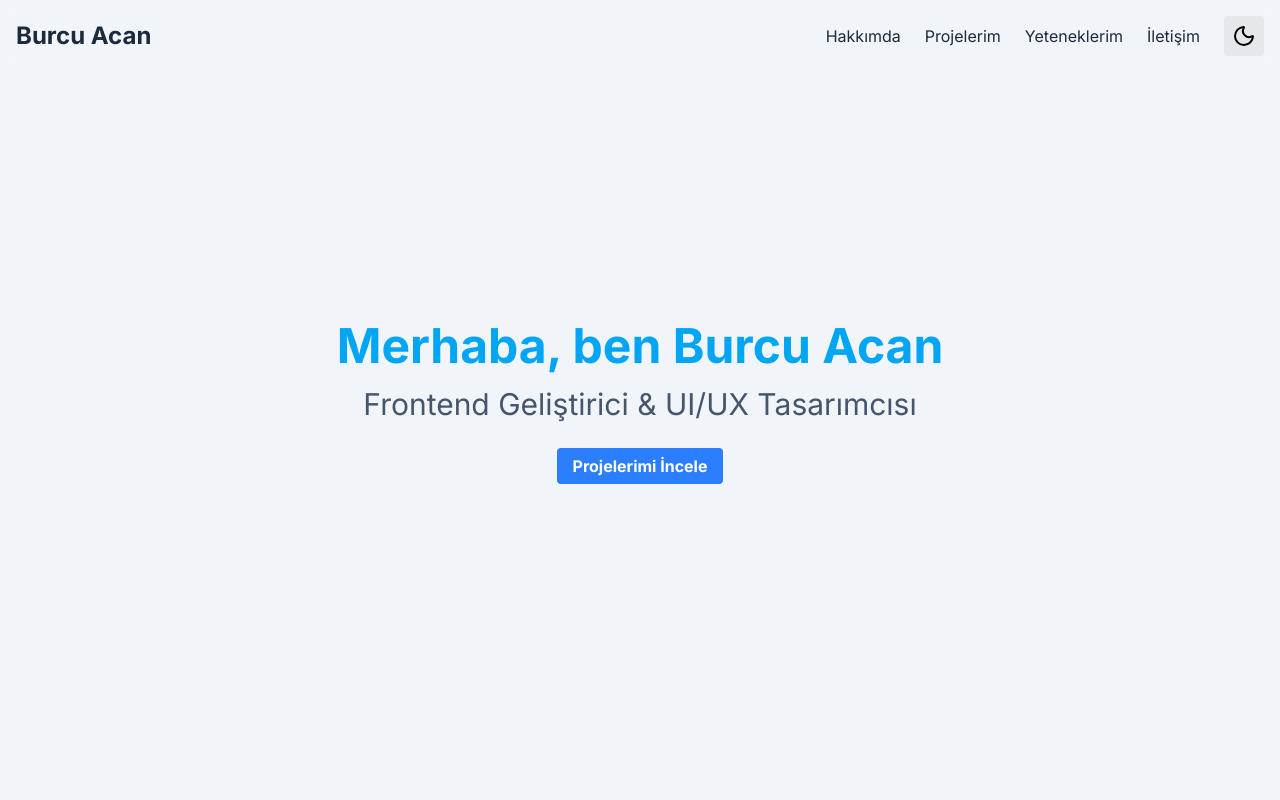
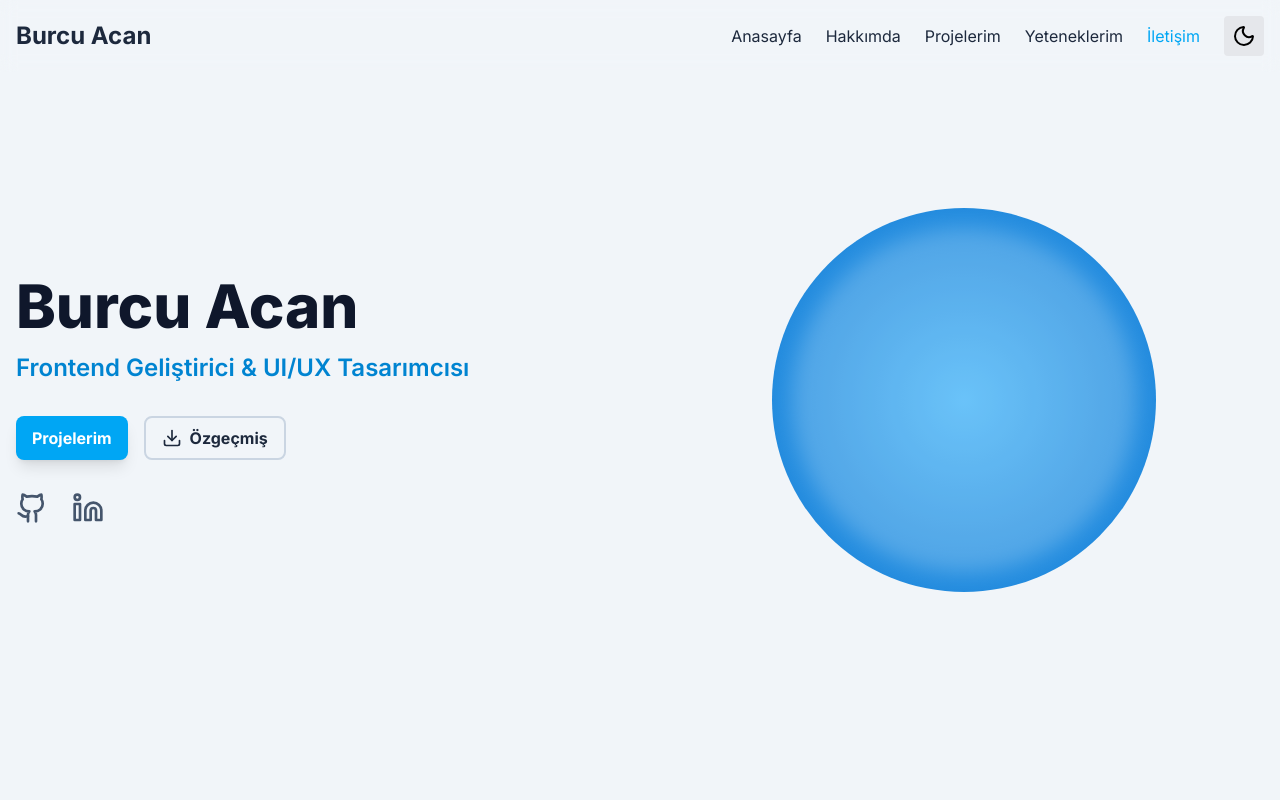
Before and after one commit to BurcuAcan/burcuacan-website, a Next.js app: page / in a window 1280 px wide. Shown: the top 800 px of the page. Built offline with nearby package versions, Linux system fonts and the light colour scheme.

Commit message:
feat: scroll behavior fix: home page design refactor

```diff
--- a/package.json
+++ b/package.json
@@ -14,7 +14,8 @@
     "next": "15.4.5",
     "next-themes": "^0.4.6",
     "react": "19.1.0",
-    "react-dom": "19.1.0"
+    "react-dom": "19.1.0",
+    "react-intersection-observer": "^9.16.0"
   },
   "devDependencies": {
     "@eslint/eslintrc": "^3",
--- a/src/app/globals.css
+++ b/src/app/globals.css
@@ -1,5 +1,9 @@
 @import url('https://fonts.googleapis.com/css2?family=Inter:wght@400;700;800&display=swap');
 @import "tailwindcss";
+
+html {
+  scroll-behavior: smooth;
+}
 
 body {
   font-family: 'Inter', sans-serif;
--- a/src/app/page.tsx
+++ b/src/app/page.tsx
@@ -1,3 +1,7 @@
+"use client";
+
+import { useState, useEffect } from 'react';
+import { useInView } from 'react-intersection-observer';
 import Header from '@/components/organisms/Header';
 import Hero from '@/components/organisms/Hero';
 import About from '@/components/organisms/About';
@@ -6,16 +10,37 @@ import Skills from '@/components/organisms/Skills';
 import Contact from '@/components/organisms/Contact';
 import Footer from '@/components/organisms/Footer';
 
+const SectionWrapper = ({ id, children, onInView }: { id: string, children: React.ReactNode, onInView: (id: string) => void }) => {
+  const { ref, inView } = useInView({
+    threshold: 0,
+    rootMargin: "-50% 0px -50% 0px"
+  });
+
+  useEffect(() => {
+    if (inView) {
+      onInView(id);
+    }
+  }, [inView, id, onInView]);
+
+  return <div ref={ref}>{children}</div>;
+};
+
 export default function Home() {
+  const [activeSection, setActiveSection] = useState('hero');
+
+  const handleInView = (id: string) => {
+    setActiveSection(id);
+  };
+
   return (
     <div className="bg-slate-100 dark:bg-slate-900 text-slate-800 dark:text-slate-200">
-      <Header />
+      <Header activeSection={activeSection} />
       <main>
-        <Hero />
-        <About />
-        <Projects />
-        <Skills />
-        <Contact />
+        <SectionWrapper id="hero" onInView={handleInView}><Hero /></SectionWrapper>
+        <SectionWrapper id="about" onInView={handleInView}><About /></SectionWrapper>
+        <SectionWrapper id="projects" onInView={handleInView}><Projects /></SectionWrapper>
+        <SectionWrapper id="skills" onInView={handleInView}><Skills /></SectionWrapper>
+        <SectionWrapper id="contact" onInView={handleInView}><Contact /></SectionWrapper>
       </main>
       <Footer />
     </div>
--- a/src/app/providers/theme-provider.tsx
+++ b/src/app/providers/theme-provider.tsx
@@ -5,7 +5,7 @@ import { ThemeProvider as NextThemesProvider } from "next-themes";
 
 export function ThemeProvider({ children }: { children: React.ReactNode }) {
   return (
-    <NextThemesProvider attribute="class" defaultTheme="system" enableSystem>
+    <NextThemesProvider attribute="class" defaultTheme="system" enableSystem disableTransitionOnChange={true}>
       {children}
     </NextThemesProvider>
   );
--- a/src/components/atoms/Button.tsx
+++ b/src/components/atoms/Button.tsx
@@ -5,21 +5,29 @@ interface ButtonProps {
   onClick?: () => void;
   className?: string;
   href?: string;
+  variant?: 'primary' | 'secondary';
 }
 
-const Button = ({ children, onClick, className, href }: ButtonProps) => {
-  const baseClasses = "bg-blue-500 hover:bg-blue-700 text-white font-bold py-2 px-4 rounded";
+const Button = ({ children, onClick, className, href, variant = 'primary' }: ButtonProps) => {
+  const baseClasses = "inline-flex items-center justify-center font-bold py-2 px-4 rounded-lg transition-all duration-300";
+
+  const variants = {
+    primary: "bg-sky-500 hover:bg-sky-600 text-white shadow-lg hover:shadow-sky-500/50",
+    secondary: "bg-transparent hover:bg-slate-200 dark:hover:bg-slate-700 border-2 border-slate-300 dark:border-slate-600 text-slate-800 dark:text-slate-200",
+  };
+
+  const finalClasses = `${baseClasses} ${variants[variant]} ${className}`;
 
   if (href) {
     return (
-      <a href={href} className={`${baseClasses} ${className}`}>
+      <a href={href} className={finalClasses}>
         {children}
       </a>
     );
   }
 
   return (
-    <button onClick={onClick} className={`${baseClasses} ${className}`}>
+    <button onClick={onClick} className={finalClasses}>
       {children}
     </button>
   );
--- /dev/null
+++ b/src/components/molecules/InteractiveVisual.tsx
@@ -0,0 +1,35 @@
+"use client";
+
+import { motion } from 'framer-motion';
+
+const InteractiveVisual = () => {
+  return (
+    <motion.div
+      className="w-80 h-80 md:w-96 md:h-96 relative"
+      whileHover={{ scale: 1.05 }}
+      transition={{ type: "spring", stiffness: 300 }}
+    >
+      <motion.div
+        className="absolute inset-0 rounded-full"
+        animate={{
+          background: [
+            "radial-gradient(circle, rgba(56,189,248,1) 0%, rgba(2,132,199,1) 100%)",
+            "radial-gradient(circle, rgba(96,165,250,1) 0%, rgba(37,99,235,1) 100%)",
+            "radial-gradient(circle, rgba(56,189,248,1) 0%, rgba(2,132,199,1) 100%)",
+          ],
+        }}
+        transition={{
+          duration: 8,
+          repeat: Infinity,
+          repeatType: "mirror",
+        }}
+      />
+      <motion.div
+        className="absolute inset-5 rounded-full bg-slate-100 dark:bg-slate-900 opacity-20"
+        style={{ filter: 'blur(10px)' }}
+      />
+    </motion.div>
+  );
+};
+
+export default InteractiveVisual;
--- a/src/components/organisms/Header.tsx
+++ b/src/components/organisms/Header.tsx
@@ -1,7 +1,17 @@
 import Link from 'next/link';
 import { ThemeToggleButton } from '@/components/atoms/ThemeToggleButton';
 
-const Header = () => {
+interface HeaderProps {
+  activeSection: string;
+}
+
+const Header = ({ activeSection }: HeaderProps) => {
+  const getLinkClass = (section: string) => {
+    return `hover:text-sky-500 transition-colors duration-300 ${
+      activeSection === section ? 'text-sky-500' : ''
+    }`;
+  };
+
   return (
     <header className="fixed top-0 left-0 right-0 z-50 transition-all duration-300 bg-transparent backdrop-blur-sm">
       <div className="container mx-auto flex justify-between items-center p-4">
@@ -10,10 +20,11 @@ const Header = () => {
         </div>
         <nav className="flex items-center space-x-6">
           <ul className="flex space-x-6">
-            <li><Link href="#about" className="hover:text-sky-500 transition-colors duration-300">Hakkımda</Link></li>
-            <li><Link href="#projects" className="hover:text-sky-500 transition-colors duration-300">Projelerim</Link></li>
-            <li><Link href="#skills" className="hover:text-sky-500 transition-colors duration-300">Yeteneklerim</Link></li>
-            <li><Link href="#contact" className="hover:text-sky-500 transition-colors duration-300">İletişim</Link></li>
+            <li><Link href="#hero" className={getLinkClass('hero')}>Anasayfa</Link></li>
+            <li><Link href="#about" className={getLinkClass('about')}>Hakkımda</Link></li>
+            <li><Link href="#projects" className={getLinkClass('projects')}>Projelerim</Link></li>
+            <li><Link href="#skills" className={getLinkClass('skills')}>Yeteneklerim</Link></li>
+            <li><Link href="#contact" className={getLinkClass('contact')}>İletişim</Link></li>
           </ul>
           <ThemeToggleButton />
         </nav>
--- a/src/components/organisms/Hero.tsx
+++ b/src/components/organisms/Hero.tsx
@@ -1,19 +1,76 @@
+import { motion } from 'framer-motion';
+import { Github, Linkedin, Download } from 'lucide-react';
 import Button from '@/components/atoms/Button';
-import Heading from '@/components/atoms/Heading';
+import InteractiveVisual from '../molecules/InteractiveVisual';
 
 const Hero = () => {
+  const containerVariants = {
+    hidden: { opacity: 0 },
+    visible: {
+      opacity: 1,
+      transition: { staggerChildren: 0.2, delayChildren: 0.3 },
+    },
+  };
+
+  const itemVariants = {
+    hidden: { y: 20, opacity: 0 },
+    visible: { y: 0, opacity: 1, transition: { duration: 0.5 } },
+  };
+
   return (
-    <section id="hero" className="min-h-screen flex items-center justify-center text-center bg-slate-100 dark:bg-slate-900">
-      <div className="container mx-auto px-4">
-        <Heading level={1} className="text-sky-500 dark:text-sky-400 mb-4">
-          Merhaba, ben Burcu Acan
-        </Heading>
-        <p className="text-2xl md:text-3xl text-slate-600 dark:text-slate-300 mb-8 max-w-3xl mx-auto">
-          Frontend Geliştirici & UI/UX Tasarımcısı
-        </p>
-        <Button href="#projects">
-          Projelerimi İncele
-        </Button>
+    <section id="hero" className="min-h-screen flex items-center bg-slate-100 dark:bg-slate-900">
+      <div className="container mx-auto px-4 grid md:grid-cols-2 gap-12 items-center">
+        {/* Sol Sütun: Metin İçeriği */}
+        <motion.div
+          className="text-center md:text-left"
+          variants={containerVariants}
+          initial="hidden"
+          animate="visible"
+        >
+          <motion.h1
+            className="text-4xl md:text-5xl lg:text-6xl font-extrabold text-slate-900 dark:text-white mb-4"
+            variants={itemVariants}
+          >
+            Burcu Acan
+          </motion.h1>
+          <motion.p
+            className="text-xl md:text-2xl text-sky-600 dark:text-sky-400 font-semibold mb-8"
+            variants={itemVariants}
+          >
+            Frontend Geliştirici & UI/UX Tasarımcısı
+          </motion.p>
+          <motion.div
+            className="flex justify-center md:justify-start gap-4 mb-8"
+            variants={itemVariants}
+          >
+            <Button href="#projects" variant="primary">Projelerim</Button>
+            <Button href="/resume.pdf" variant="secondary" className="flex items-center gap-2">
+              <Download className="w-5 h-5" />
+              Özgeçmiş
+            </Button>
+          </motion.div>
+          <motion.div
+            className="flex justify-center md:justify-start space-x-6"
+            variants={itemVariants}
+          >
+            <a href="#" target="_blank" rel="noopener noreferrer" className="text-slate-600 dark:text-slate-400 hover:text-sky-500 dark:hover:text-sky-400 transition-colors duration-300">
+              <Github className="w-8 h-8" />
+            </a>
+            <a href="#" target="_blank" rel="noopener noreferrer" className="text-slate-600 dark:text-slate-400 hover:text-sky-500 dark:hover:text-sky-400 transition-colors duration-300">
+              <Linkedin className="w-8 h-8" />
+            </a>
+          </motion.div>
+        </motion.div>
+
+        {/* Sağ Sütun: Görsel Element */}
+        <motion.div
+          className="hidden md:flex justify-center items-center"
+          initial={{ opacity: 0, scale: 0.5 }}
+          animate={{ opacity: 1, scale: 1 }}
+          transition={{ duration: 0.8, ease: "backOut" }}
+        >
+          <InteractiveVisual />
+        </motion.div>
       </div>
     </section>
   );
```
Also changed, not shown: 1 other file (tests, documents, lock files or other folders).
